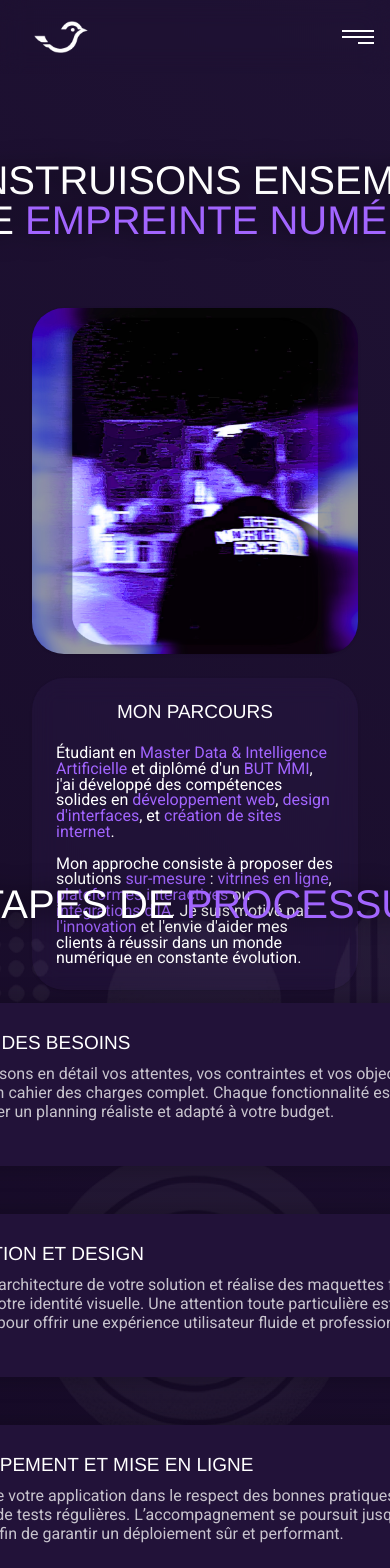
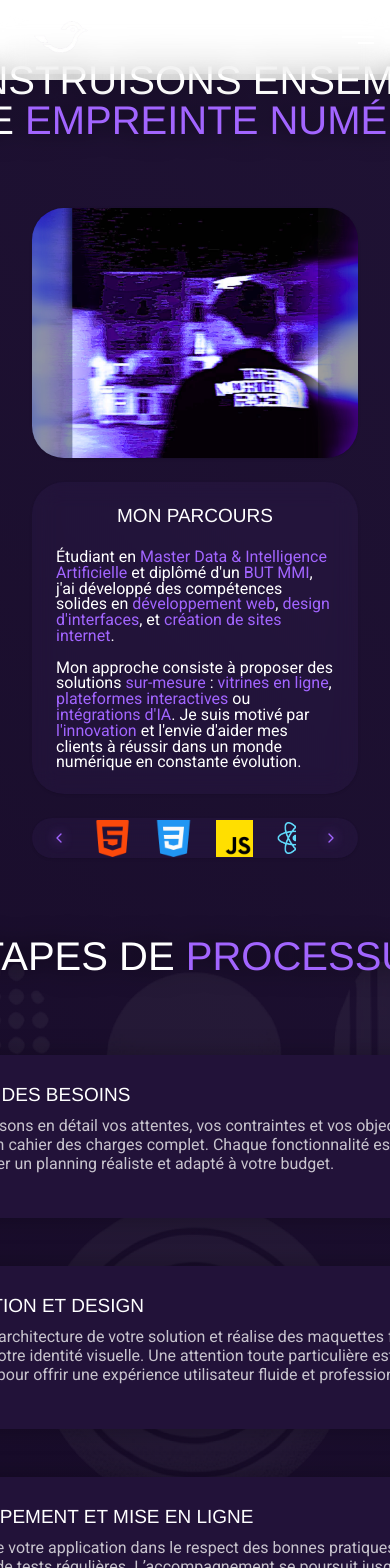
Before and after one commit to MeruemShen/portfolio, a React (Vite) app: page / in a window 390 px wide. Shown: the top 1568 px of the page. Built offline with nearby package versions, Linux system fonts and the light colour scheme; a web font is replaced by a local one.

Commit message:
Responsive 1.1

```diff
--- a/src/screens/Wireframe/Wireframe.tsx
+++ b/src/screens/Wireframe/Wireframe.tsx
@@ -146,11 +146,11 @@ export const Wireframe = (): JSX.Element => {
   const footerLinks = ["ACCUEIL", "A PROPOS", "WORK", "PROCESSUS", "CONTACT"];
 
   return (
-      <div className="bg-white flex flex-row justify-center w-full min-h-[3356px] overflow-x-hidden">
-        <div className="bg-white w-full min-h-[3356px]">
-          <div className="relative w-full min-h-[3356px]">
+      <div className="bg-white flex flex-row justify-center w-full min-h-[3356px] mobile:min-h-[3500px] overflow-x-hidden">
+        <div className="bg-white w-full min-h-[3356px] mobile:min-h-[3500px]">
+          <div className="relative w-full min-h-[3356px] mobile:min-h-[3500px]">
             {/* Background */}
-            <div className="absolute w-full h-[3026px] top-0 left-0 backdrop-blur-[25.3px] backdrop-brightness-[100%] [-webkit-backdrop-filter:blur(25.3px)_brightness(100%)] bg-[linear-gradient(225deg,rgba(31,18,52,1)_0%,rgba(16,5,30,1)_100%)]" />
+            <div className="absolute w-full h-[3026px] mobile:h-[3500px] top-0 left-0 backdrop-blur-[25.3px] backdrop-brightness-[100%] [-webkit-backdrop-filter:blur(25.3px)_brightness(100%)] bg-[linear-gradient(225deg,rgba(31,18,52,1)_0%,rgba(16,5,30,1)_100%)]" />
 
             {/* Anchor for top of the page */}
             <div id="accueil" />
--- a/src/screens/Wireframe/components/ContactSection.tsx
+++ b/src/screens/Wireframe/components/ContactSection.tsx
@@ -13,7 +13,10 @@ interface ContactSectionProps {
 }
 
 export const ContactSection = ({ methods }: ContactSectionProps): JSX.Element => (
-    <section id="contact" className="fade-section absolute w-full h-auto top-[2426px] left-0">
+    <section
+        id="contact"
+        className="fade-section absolute w-full h-[500px] top-[2426px] left-0 mobile:relative mobile:top-[100px] mobile:mt-[80px]"
+    >
         <div className="relative w-full h-full">
             {/* Background image */}
             <img
--- a/src/screens/Wireframe/components/FooterSection.tsx
+++ b/src/screens/Wireframe/components/FooterSection.tsx
@@ -12,7 +12,9 @@ interface FooterSectionProps {
 }
 
 export const FooterSection = ({ footerLinks, socialLinks }: FooterSectionProps): JSX.Element => (
-  <footer className="absolute w-full h-[330px] top-[3026px] left-0 bg-[#170b28] backdrop-blur-md flex items-center justify-between px-12 pb-16">
+  <footer
+    className="absolute w-full h-[330px] top-[3026px] left-0 bg-[#170b28] backdrop-blur-md flex items-center justify-between px-12 pb-16 mobile:relative mobile:top-auto mobile:mt-[80px]"
+  >
     <div className="flex flex-col">
       <img className="h-[158px] w-[158px] object-cover mb-4" alt="Logo" src="/wireframe/logo.png" />
       <h3 className="[font-family:'Days_One',Helvetica] font-normal text-white text-[32px] tracking-[0] leading-[31.7px] mb-4">DeepBird</h3>
--- a/src/screens/Wireframe/components/HeroSection.tsx
+++ b/src/screens/Wireframe/components/HeroSection.tsx
@@ -71,7 +71,10 @@ export const HeroSection = ({ techStack }: HeroSectionProps): JSX.Element => {
   }, [transition]);
 
   return (
-    <section id="apropos" className="fade-section absolute w-full top-[100px] left-0 px-8">
+    <section
+      id="apropos"
+      className="fade-section absolute w-full top-[100px] left-0 px-8 mobile:relative mobile:top-auto mobile:mt-0"
+    >
       <div className="relative mb-4 h-[48px] mt-[80px]">
         <h2 className="absolute left-1/2 top-1/2 -translate-x-1/2 -translate-y-[calc(50%+3.2px)] [text-shadow:0px_0px_24px_#000000bf] [font-family:'Days_One',Helvetica] font-normal text-[40px] text-center tracking-[0] leading-[39.6px] whitespace-nowrap text-white z-10">
           <div><span id="me-text">CONSTRUISONS ENSEMBLE</span></div>
@@ -87,7 +90,7 @@ export const HeroSection = ({ techStack }: HeroSectionProps): JSX.Element => {
         </div>
       </div>
       <div className="flex w-full mt-[80px] gap-6 justify-center flex-row mobile:flex-col">
-      <Card className="w-full md:w-[403px] md:h-[429px] bg-[#0f0f0f26] rounded-[32px] backdrop-blur-md overflow-hidden tablet:w-2/5 mobile:w-full">
+      <Card className="w-full md:w-[403px] md:h-[429px] bg-[#0f0f0f26] rounded-[32px] backdrop-blur-md overflow-hidden tablet:w-2/5 mobile:w-full mobile:h-[250px]">
         <CardContent className="p-0 h-full">
           <img className="w-full h-full object-cover" alt="About" src="/wireframe/about.png" />
         </CardContent>
--- a/src/screens/Wireframe/components/ProcessSection.tsx
+++ b/src/screens/Wireframe/components/ProcessSection.tsx
@@ -40,7 +40,10 @@ export const ProcessSection = ({ steps }: ProcessSectionProps): JSX.Element => {
     currentStepIndex > index ? 100 : 0;
 
   return (
-    <section id="processus" className="fade-section absolute w-full h-[807px] top-[886px] left-0">
+    <section
+      id="processus"
+      className="fade-section absolute w-full h-[807px] top-[886px] left-0 mobile:relative mobile:top-auto mobile:h-auto mobile:mt-[80px]"
+    >
       <div className="relative w-full h-full">
           <img
               className="h-[786px] w-full absolute top-[26px] left-0 object-cover"
--- a/src/screens/Wireframe/components/ProjectsSection.tsx
+++ b/src/screens/Wireframe/components/ProjectsSection.tsx
@@ -36,7 +36,10 @@ export const ProjectsSection = ({ projects }: ProjectsSectionProps): JSX.Element
   }
 
   return (
-  <section id="work" className="fade-section absolute w-full top-[1670px] left-0 px-[26px]">
+  <section
+    id="work"
+    className="fade-section absolute w-full top-[1670px] left-0 px-[26px] mobile:relative mobile:top-[70px] mobile:mt-[80px]"
+  >
     <div className="relative mb-4 h-[38px] mt-[0px]">
       {/* Texte centré en absolu */}
       <h2 className="absolute left-1/2 top-1/2 -translate-x-1/2 -translate-y-[calc(50%+3.2px)] [text-shadow:0px_0px_24px_#000000bf] [font-family:'Days_One',Helvetica] font-normal text-[40px] text-center tracking-[0] leading-[39.6px] whitespace-nowrap text-white z-10">
```
